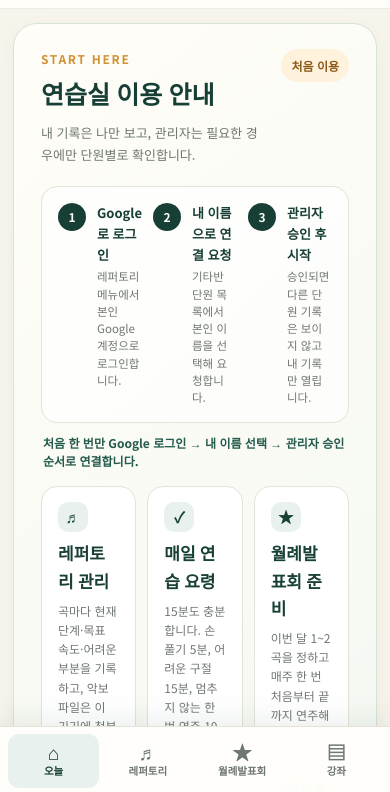
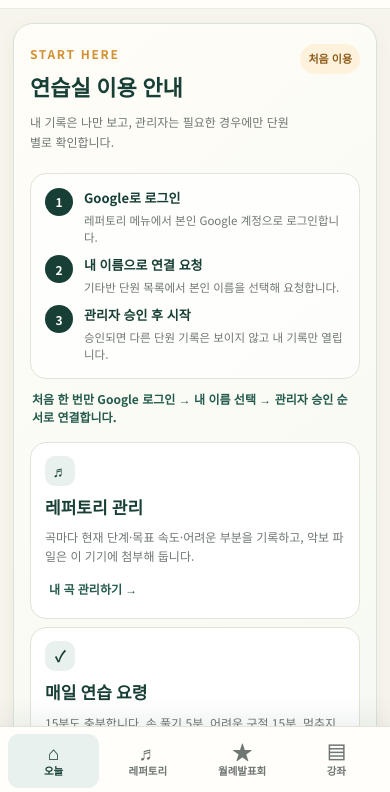
Before and after one commit to khmass-liturgy/cg, a plain HTML site: page index.html in a window 390 px wide. Shown: the part 50-842 px from the top of the page. Drawn offline with Linux system fonts and the light colour scheme; no server answers.

Commit message:
chore: auto-sync 2026-09-02 07:38:37 +09:00

```diff
--- a/index.html
+++ b/index.html
@@ -204,7 +204,7 @@ main{max-width:980px;margin:0 auto;padding:26px 22px 60px}
   .lesson-grid{grid-template-columns:1fr}
 }
 </style>
-<link rel="stylesheet" href="practice-app.css?v=20260901-recital-sync">
+<link rel="stylesheet" href="practice-app.css?v=20260902-start-guide">
 <!-- Firebase SDK -->
 <script src="https://www.gstatic.com/firebasejs/10.12.0/firebase-app-compat.js"></script>
 <script src="https://www.gstatic.com/firebasejs/10.12.0/firebase-firestore-compat.js"></script>
--- a/practice-app.css
+++ b/practice-app.css
@@ -295,6 +295,14 @@ main{max-width:1160px;padding:24px 22px 72px}
   .intro{padding:24px 17px;border-radius:19px}
   .intro h2{font-size:23px}
   .intro p br{display:none}
+  .start-guide{padding:20px 16px;border-radius:20px}
+  .start-guide h2{font-size:22px}
+  .start-guide-head{gap:9px}
+  .start-guide-head p{font-size:12px}
+  .guide-status{font-size:11px;padding:6px 8px}
+  .approval-guide{grid-template-columns:28px 1fr;gap:9px 11px;padding:14px}
+  .guide-cards{grid-template-columns:1fr;gap:8px}
+  .guide-cards article{padding:13px 14px}
   .dcard-head,.dcard-body,.dcard-foot{padding-left:18px;padding-right:18px}
   .dch-title{font-size:21px}
   .dcard-foot{position:sticky;bottom:calc(70px + env(safe-area-inset-bottom));z-index:10;box-shadow:0 -8px 20px rgba(23,63,53,.06)}
```
